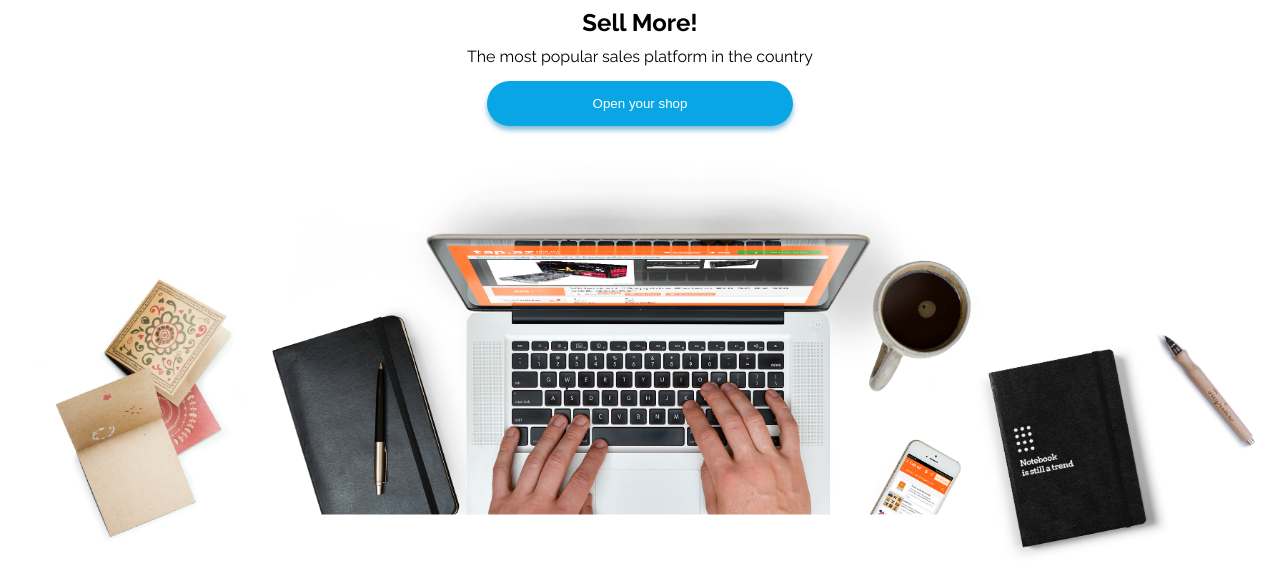
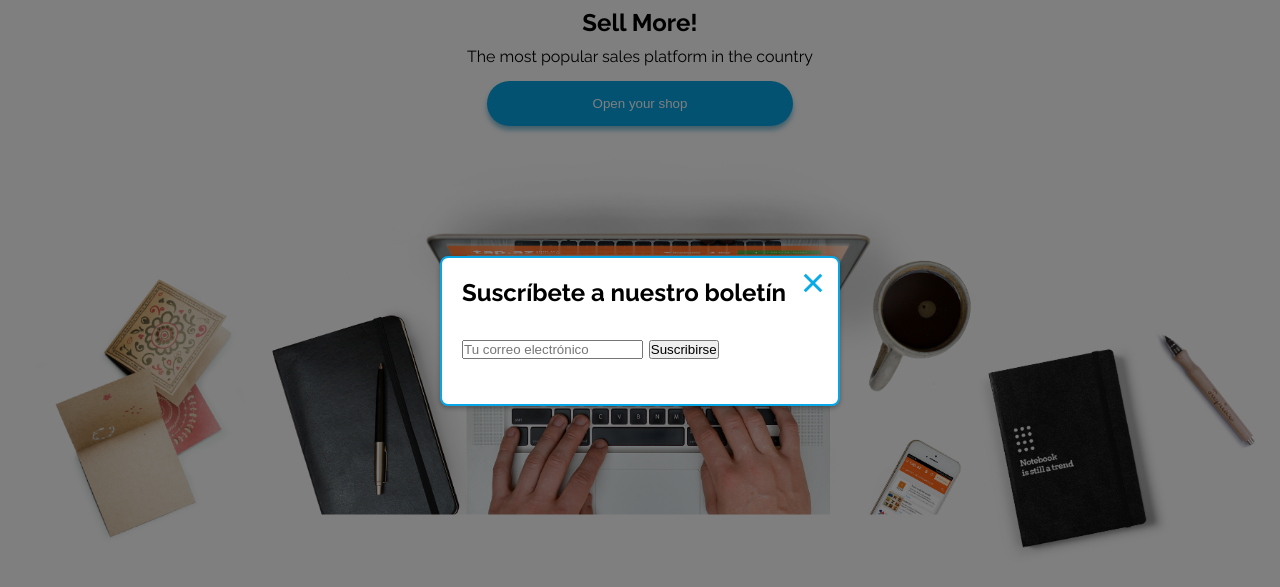
Before and after one commit to AlfonsoGismera/Oxigen_Shop, a plain HTML site: page index.html in a window 1280 px wide. Shown: the part 69-656 px from the top of the page. Drawn offline with nearby package versions, Linux system fonts and the light colour scheme; no server answers.

Commit message:
function: newletter_PopUp

```diff
--- a/index.html
+++ b/index.html
@@ -51,7 +51,23 @@
 
 
   <main>
-    <!-- Main botones de de tienda -->
+    <!-- Modal Newsletter -->
+    <div id="newsletter-modal" class="modal">
+      <div class="modal-content">
+          <button class="close-button">
+              <img src="./img/Menu_Close.svg" alt="Cerrar" class="close-icon" />
+          </button>
+          <p>Suscríbete a nuestro boletín</p>
+          <form id="newsletter-form">
+              <input type="email" name="email" required placeholder="Tu correo electrónico" />
+              <button type="submit">Suscribirse</button>
+          </form>
+          <p id="subscription-message" class="hidden">¡Gracias por suscribirte!</p>
+      </div>
+  </div>
+
+
+    <!-- Main botones de tienda -->
     <section class="hero" id="home">
       <h1 class="hero__title">Sell More!</h1>
       <p class="hero__subtitle">The most popular sales platform in the country</p>
@@ -157,7 +173,7 @@
 
     <section id="prices" class="prices">
       <h2 class="prices__title">Pricing</h2>
-          <!-- Selector de precios -->
+      <!-- Selector de precios -->
       <div class="currency-selector">
         <label for="currency">Select Currency:</label>
         <select id="currency">
--- a/js/formValidation.js
+++ b/js/formValidation.js
@@ -5,7 +5,7 @@ export default function formValidation() {
       let name = document.getElementById("name").value;
       let email = document.getElementById("email").value;
       let consent = document.getElementById("consent").checked;
-      let nameValid = true; //Tiene que iniciar en true
+      let nameValid = true; //Tienen que iniciar en true
       let emailValid = true;
       let consentValid = true;
 
@@ -19,7 +19,7 @@ export default function formValidation() {
         errorName.className = "error-message";
         errorName.style.color = "red";
         errorName.textContent = "El nombre debe tener entre 2 y 100 letras.";
-        document.getElementById("name").parentNode.appendChild(errorName); // Seleccionamos el div padre del div padre del checkbox
+        document.getElementById("name").parentNode.appendChild(errorName);
         nameValid = false;
       } else {
         document.getElementById("name").style.borderColor = "";
@@ -40,7 +40,7 @@ export default function formValidation() {
         document.getElementById("email").style.borderColor = "";
       }
 
-      // Validación del consentimiento
+      // Validación del checkbox
       if (!consent) {
         document.getElementById("consent").style.outlineColor = "red";
         let errorConsent = document.createElement("div");
@@ -49,7 +49,7 @@ export default function formValidation() {
         errorConsent.textContent = "Debes aceptar los términos.";
         document
           .getElementById("consent")
-          .parentNode.parentNode.appendChild(errorConsent); // Se tiene que subir 2 niveles  o si no se ponne con el texto  de consentimiento
+          .parentNode.parentNode.appendChild(errorConsent);
         consentValid = false;
       } else {
         document.getElementById("consent").style.outlineColor = "";
@@ -58,6 +58,21 @@ export default function formValidation() {
       // Evitar el envío si algún campo no es válido
       if (!nameValid || !emailValid || !consentValid) {
         event.preventDefault();
+      } else {
+        event.preventDefault();
+        fetch("https://jsonplaceholder.typicode.com/posts", {
+          method: "POST",
+          body: JSON.stringify({ name, email, consent }),
+          headers: { "Content-Type": "application/json" },
+        })
+          .then((res) => res.json())
+          .then((data) => {
+            console.log("Suscripción exitosa:", data);
+            // Aquí podrías mostrar un mensaje de éxito o redirigir, etc.
+          })
+          .catch((error) => {
+            console.error("Error en la suscripción:", error);
+          });
       }
     });
 }
--- a/js/main.js
+++ b/js/main.js
@@ -4,15 +4,17 @@ import initScroller from './scroller.js';
 import initReturnToTop from './returnToTop.js';
 import initFormValidation from './formValidation.js';
 import initChangeCurremcy from './changeCurremcy.js';
-// import initNewsletterModal from './newsletterModal.js';
+import initPopUp from './popUp.js';
+
 // import Slider from './slider.js';
 
 document.addEventListener("DOMContentLoaded", () => {
-  initMenu();
+    initMenu();
     initScroller();
+    initPopUp();
     initReturnToTop();
     initFormValidation();
     initChangeCurremcy();
-  //   initNewsletterModal();
+
 
 });
--- /dev/null
+++ b/js/popUp.js
@@ -0,0 +1,70 @@
+export default async function initPopUp() {
+  // cambia a true para guardar el estado en localStorage
+  const saveSubscriptionState = false;
+
+  //  descomenta estas líneas para activar el modal solo una vez
+  // if (saveSubscriptionState && localStorage.getItem('newsletterClosed') === 'true') return;
+
+  const modal = document.getElementById("newsletter-modal");
+  const closeButton = modal.querySelector(".close-button");
+  const form = document.getElementById("newsletter-form");
+  const subscriptionMessage = document.getElementById("subscription-message");
+
+  let modalShown = false;
+
+  const showModal = () => {
+    if (!modalShown) {
+      modal.classList.add("show");
+      modalShown = true;
+    }
+  };
+
+  const closeModal = () => {
+    modal.classList.remove("show");
+    if (saveSubscriptionState) localStorage.setItem("newsletterClosed", "true");
+  };
+
+
+  setTimeout(showModal, 5000);
+
+
+  window.addEventListener("scroll", () => {
+    const docHeight =
+      document.documentElement.scrollHeight - window.innerHeight;
+    if (docHeight > 0 && (window.scrollY / docHeight) * 100 >= 25) {
+      showModal();
+    }
+  });
+
+  // Cerrar modal con botón X
+  closeButton.addEventListener("click", closeModal);
+
+  // Cerrar modal al hacer clic fuera del contenido
+  window.addEventListener("click", (e) => {
+    if (e.target === modal) closeModal();
+  });
+
+  // Cerrar modal con tecla ESC
+  window.addEventListener("keydown", (e) => {
+    if (e.key === "Escape" && modal.classList.contains("show")) closeModal();
+  });
+
+  // Envío del formulario
+  form.addEventListener("submit", (e) => {
+    e.preventDefault();
+    fetch("https://jsonplaceholder.typicode.com/posts", {
+      method: "POST",
+      body: JSON.stringify({ email: form.email.value }),
+      headers: { "Content-Type": "application/json" },
+    })
+      .then((res) => res.json())
+      .then((data) => {
+        console.log("Suscripción exitosa:", data);
+        subscriptionMessage.classList.remove("hidden");
+        if (saveSubscriptionState)
+          localStorage.setItem("newsletterClosed", "true");
+        form.reset();
+      })
+      .catch((error) => console.error("Error en la suscripción:", error));
+  });
+}
--- /dev/null
+++ b/scss/components/_popUp.sass
@@ -0,0 +1,60 @@
+// Base de la pagina
+@use '../base/variables' as *
+@use '../base/reset' as *
+
+.modal
+    display: none
+    position: fixed
+    top: 0
+    left: 0
+    width: 100%
+    height: 100%
+    background-color: rgba(0, 0, 0, 0.5)
+    justify-content: center
+    align-items: center
+    z-index: 9999
+    font-family: $font-raleway
+    font-weight: 700
+    font-size: 24px
+
+    &.show
+        display: flex
+
+    &-content
+        background-color: #fff
+        padding: 20px
+        position: relative
+        border-radius: 8px
+        width: 100%
+        max-width: 400px
+        border: 2px solid #08A6E4
+        box-shadow: 0 2px 5px rgba(0,0,0,0.3)
+        // Espaciado entre elementos internos
+        > *
+            margin-bottom: 1em
+
+.close-button
+    position: absolute
+    top: 5px
+    right: 5px
+    width: 40px
+    height: 40px
+    display: flex
+    justify-content: center
+    align-items: center
+    background: none
+    border: none
+    cursor: pointer
+    transition: transform 0.2s ease-in-out
+    border-radius: 50%
+
+    &:hover
+        transform: scale(1.1)
+
+    .close-icon
+        width: 24px
+        height: 24px
+
+
+#subscription-message.hidden
+    display: none
--- a/scss/components/_prices.sass
+++ b/scss/components/_prices.sass
@@ -35,7 +35,8 @@
 
 .prices__item
   position: relative
-  padding-bottom: 60px // Espacio extra para el botón
+  padding-bottom: 60px
+  font-family: $font-raleway
   background: white
   padding: 20px
   margin-top: 1em
--- a/scss/main.sass
+++ b/scss/main.sass
@@ -4,6 +4,7 @@
 
 // Componentes de la pagina
 @use 'components/header' as *
+@use 'components/popUp' as *
 @use 'components/hero' as *
 @use 'components/sales' as *
 @use 'components/cards' as *
```
Also changed, not shown: css/styles.css, js/newsletterModal.js (deleted), pruebas.txt, scss/components/_header.sass (renamed from scss/components/header.sass), 1 other file.
